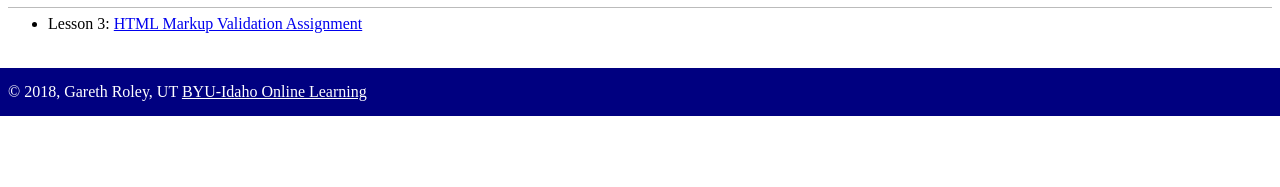
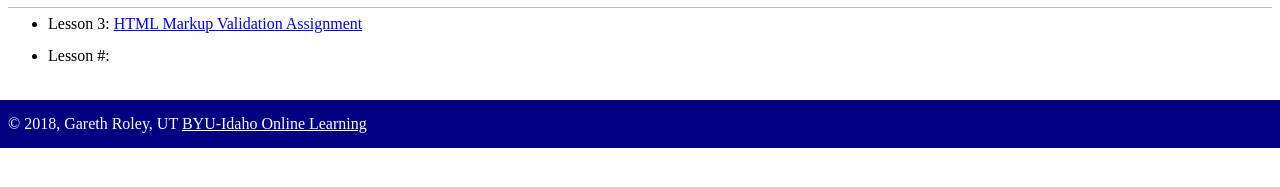
Before and after one commit to roleyg/roleyg.github.io, a plain HTML site: page index.html in a window 1280 px wide. Shown: the part 121-308 px from the top of the page. Drawn offline with Linux system fonts and the light colour scheme.

Commit message:
Updated Commit

```diff
--- a/index.html
+++ b/index.html
@@ -19,6 +19,7 @@
       <h2> CIT 230 - Assignment Portal </h2>
       <ul>
         <li> Lesson 3: <a href="fixedhtml.html">HTML Markup Validation Assignment</a></li>
+        <li> Lesson #:</li>
       </ul>
     </main>
     <footer>
```
